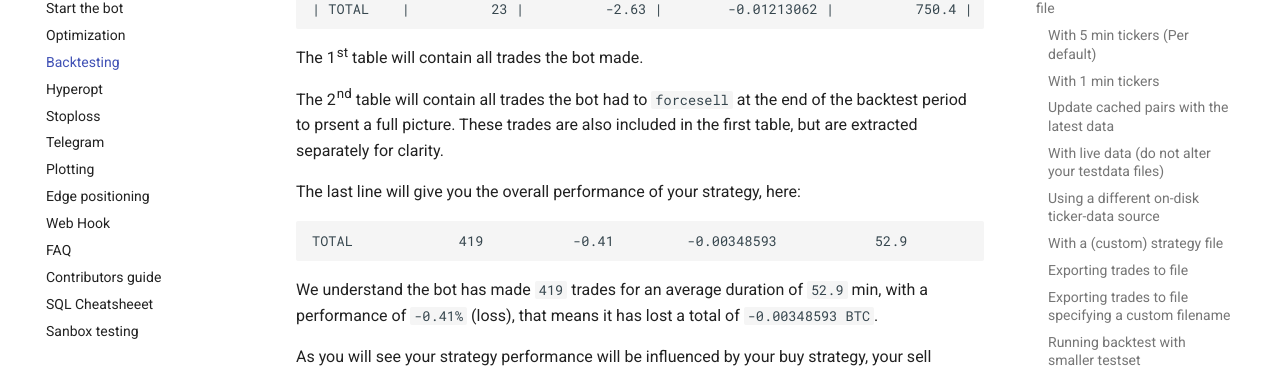
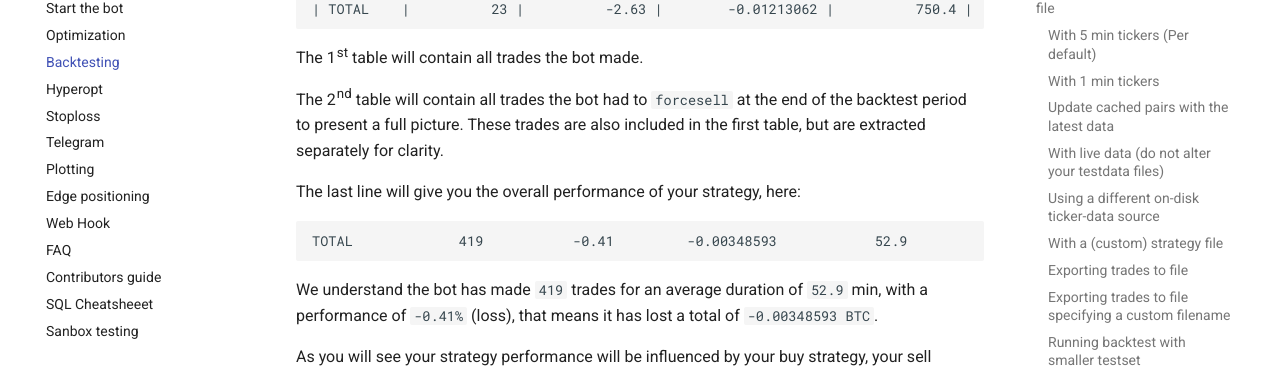
Before and after one commit to jacksonmori755/Crypto-trading-bot, an MkDocs documentation site: the page built from docs/backtesting.md, in a window 1280 px wide and 900 px high, scrolled down 3965 px. Shown: the part 170-538 px from the top of the window. Built offline with MkDocs 1.6.1 and Material for MkDocs 9.7.7, drawn with Linux system fonts in a browser that asks for light colours.

Commit message:
typo + broken link

```diff
--- a/docs/backtesting.md
+++ b/docs/backtesting.md
@@ -200,7 +200,7 @@ A backtesting result will look like that:
 
 The 1st table will contain all trades the bot made.
 
-The 2nd table will contain all trades the bot had to `forcesell` at the end of the backtest period to prsent a full picture.
+The 2nd table will contain all trades the bot had to `forcesell` at the end of the backtest period to present a full picture.
 These trades are also included in the first table, but are extracted separately for clarity.
 
 The last line will give you the overall performance of your strategy,
--- a/docs/bot-usage.md
+++ b/docs/bot-usage.md
@@ -250,4 +250,4 @@ in [misc.py](https://github.com/freqtrade/freqtrade/blob/develop/freqtrade/misc.
 ## Next step
 
 The optimal strategy of the bot will change with time depending of the market trends. The next step is to
-[optimize your bot](https://github.com/freqtrade/freqtrade/blob/develop/docs/bot-optimization.md).
+[optimize your bot](bot-optimization.md).
```
